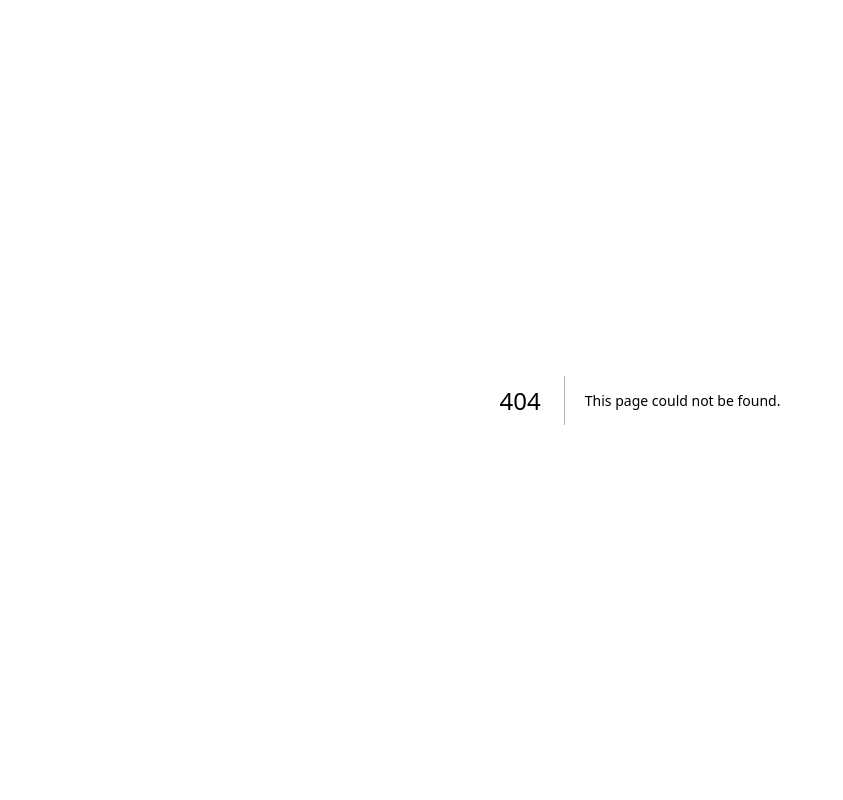
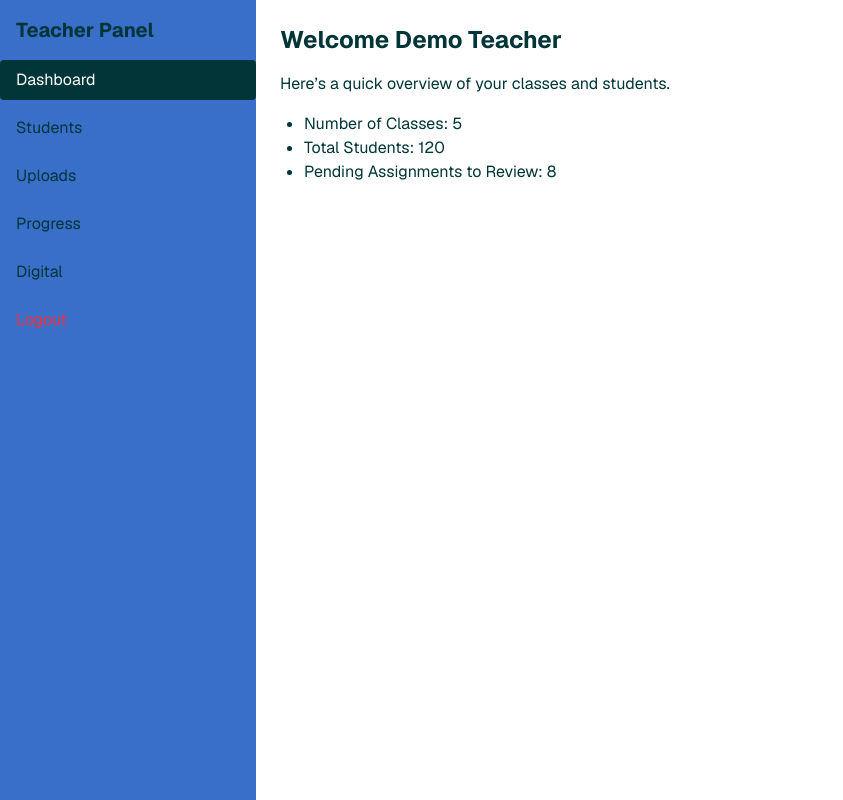
Before and after one commit to Jarvis0099-x/-Nabhalearn, a Next.js app: page /teacher in a window 1280 px wide. Before the commit this address had no page. Shown: the whole page, without its empty margins (0-843 px from the left). Built offline with nearby package versions, Linux system fonts and the light colour scheme.

Commit message:
Create teacher

```diff
--- /dev/null
+++ b/app/teacher/page.tsx
@@ -0,0 +1,116 @@
+"use client"
+
+import { useState } from "react"
+import { OfflineProvider } from "@/contexts/offline-context"
+
+// 🟢 Fake teacher user for now (until auth is hooked)
+const user = { name: "Demo Teacher", role: "teacher" }
+const isLoading = false
+
+export default function TeacherDashboard() {
+  const [activeTab, setActiveTab] = useState("dashboard")
+
+  // This decides what content to show per tab
+  const renderContent = () => {
+    switch (activeTab) {
+      case "dashboard":
+        return (
+          <div className="p-6 space-y-4">
+            <h1 className="text-2xl font-bold">Welcome {user.name}</h1>
+            <p>Here’s a quick overview of your classes and students.</p>
+            <ul className="list-disc pl-6">
+              <li>Number of Classes: 5</li>
+              <li>Total Students: 120</li>
+              <li>Pending Assignments to Review: 8</li>
+            </ul>
+          </div>
+        )
+
+      case "students":
+        return (
+          <div className="p-6">
+            <h2 className="text-xl font-bold mb-4">All Students Data</h2>
+            <p>Show a table with all students, their scores, and progress here.</p>
+          </div>
+        )
+
+      case "uploads":
+        return (
+          <div className="p-6 space-y-4">
+            <h2 className="text-xl font-bold">Upload Section</h2>
+            <p>Upload new videos or assignments for your classes.</p>
+            <input
+              type="file"
+              className="border rounded p-2"
+              multiple
+            />
+            <button className="bg-primary text-white px-4 py-2 rounded">Upload</button>
+          </div>
+        )
+
+      case "progress":
+        return (
+          <div className="p-6">
+            <h2 className="text-xl font-bold">Students’ Progress</h2>
+            <p>Visualize how many students did assignments, top scores, etc.</p>
+          </div>
+        )
+
+      case "digital":
+        return (
+          <div className="p-6 space-y-4">
+            <h2 className="text-xl font-bold">Digital Literacy for Teachers</h2>
+            <p>Watch training videos, tips, and guides for digital tools.</p>
+            <div className="grid grid-cols-2 md:grid-cols-3 gap-4">
+              {[1, 2, 3, 4, 5].map((vid) => (
+                <div
+                  key={vid}
+                  className="bg-gray-100 border rounded-lg aspect-video flex items-center justify-center"
+                >
+                  <span className="text-gray-500">Video {vid}</span>
+                </div>
+              ))}
+            </div>
+          </div>
+        )
+
+      default:
+        return null
+    }
+  }
+
+  return (
+    <OfflineProvider>
+      <div className="min-h-screen bg-background flex">
+        {/* Sidebar */}
+        <div className="w-64 hidden md:block bg-secondary">
+          <div className="p-4 font-bold text-xl">Teacher Panel</div>
+          <nav className="space-y-2">
+            {["dashboard", "students", "uploads", "progress", "digital"].map((tab) => (
+              <button
+                key={tab}
+                onClick={() => setActiveTab(tab)}
+                className={`block w-full text-left px-4 py-2 rounded ${
+                  activeTab === tab ? "bg-primary text-white" : "hover:bg-muted"
+                }`}
+              >
+                {tab.charAt(0).toUpperCase() + tab.slice(1)}
+              </button>
+            ))}
+            <button
+              onClick={() => window.location.href = "/"} // logout to main
+              className="block w-full text-left px-4 py-2 rounded text-red-500 hover:bg-muted"
+            >
+              Logout
+            </button>
+          </nav>
+        </div>
+
+        {/* Main Content */}
+        <div className="flex-1 overflow-auto">
+          {renderContent()}
+        </div>
+      </div>
+    </OfflineProvider>
+  )
+}
```
